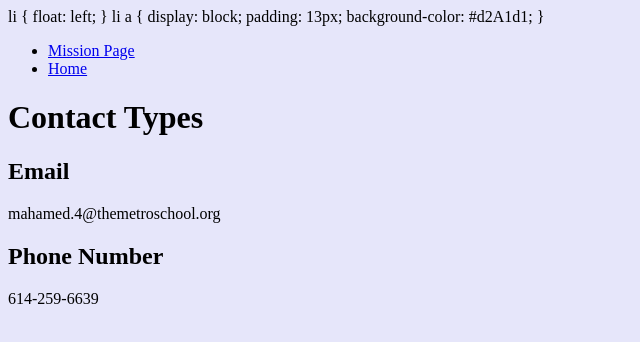
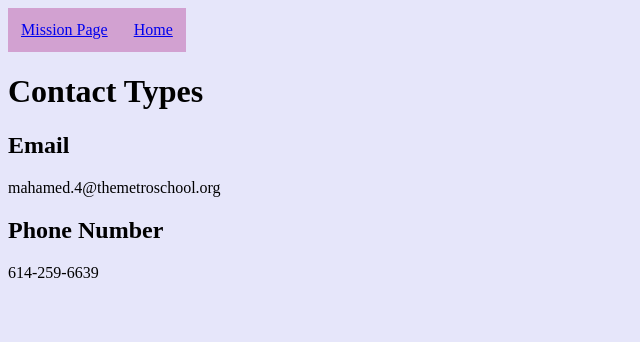
Before and after one commit to mmasuddd/masud-cs, a plain HTML site: page contact.html in a window 1280 px wide. Shown: the whole page, without its empty margins (0-640 px from the left). Drawn offline with Linux system fonts and the light colour scheme.

Commit message:
Update contact.html

```diff
--- a/contact.html
+++ b/contact.html
@@ -1,5 +1,12 @@
-<html>
-  li {
+<style>
+ul {
+  list-style-type: none;
+  margin: 0;
+  padding: 0;
+  overflow: hidden;
+}
+
+li {
   float: left;
 }
 
@@ -9,10 +16,7 @@ li a {
   background-color: #d2A1d1;
 }
 </style>
-</head>
-<body>
-
-  <ul>
+<ul>
   <li><a href="mission.html">Mission Page</a></li>
   <li><a href="index.html">Home</a></li>
 </ul>
```
